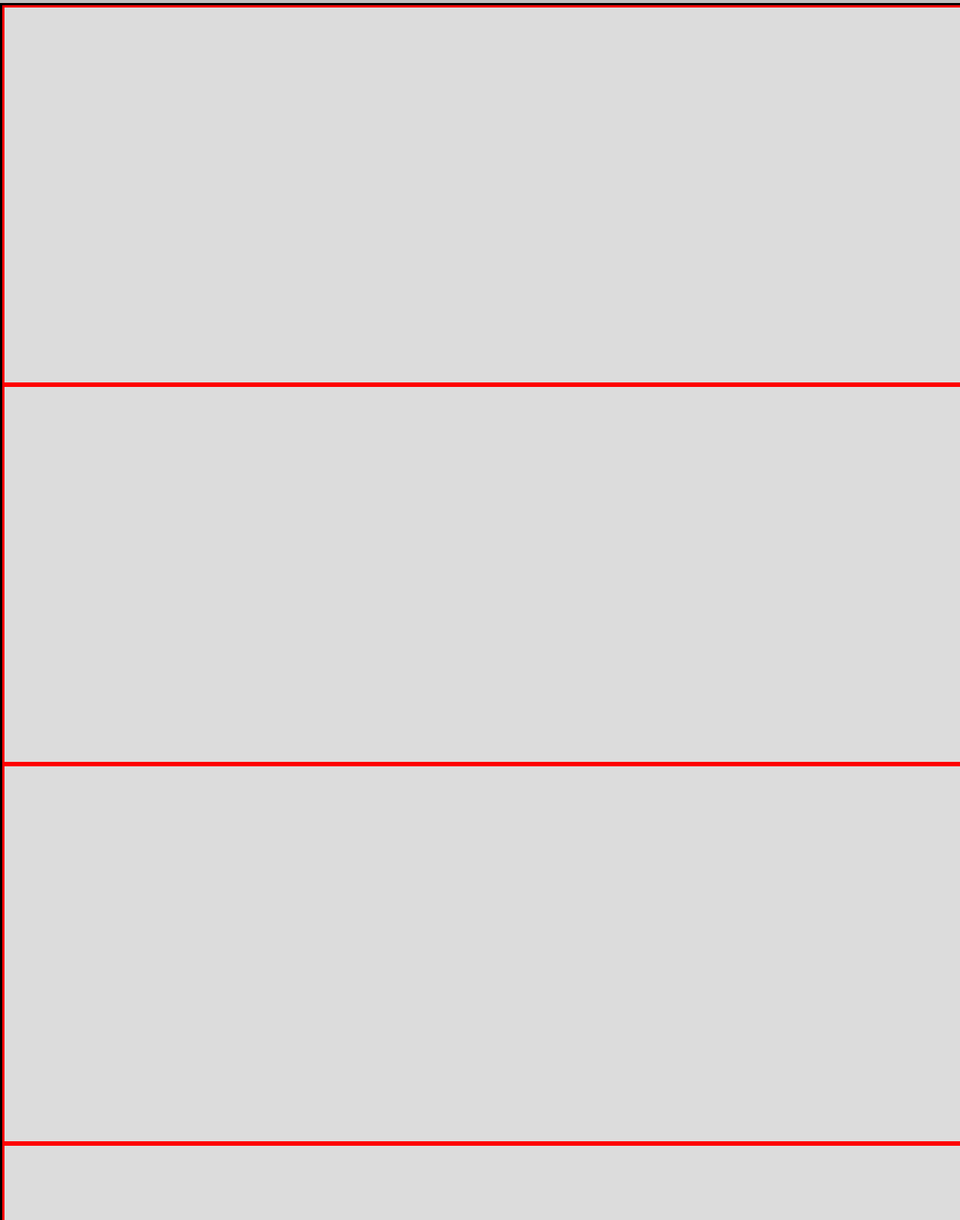
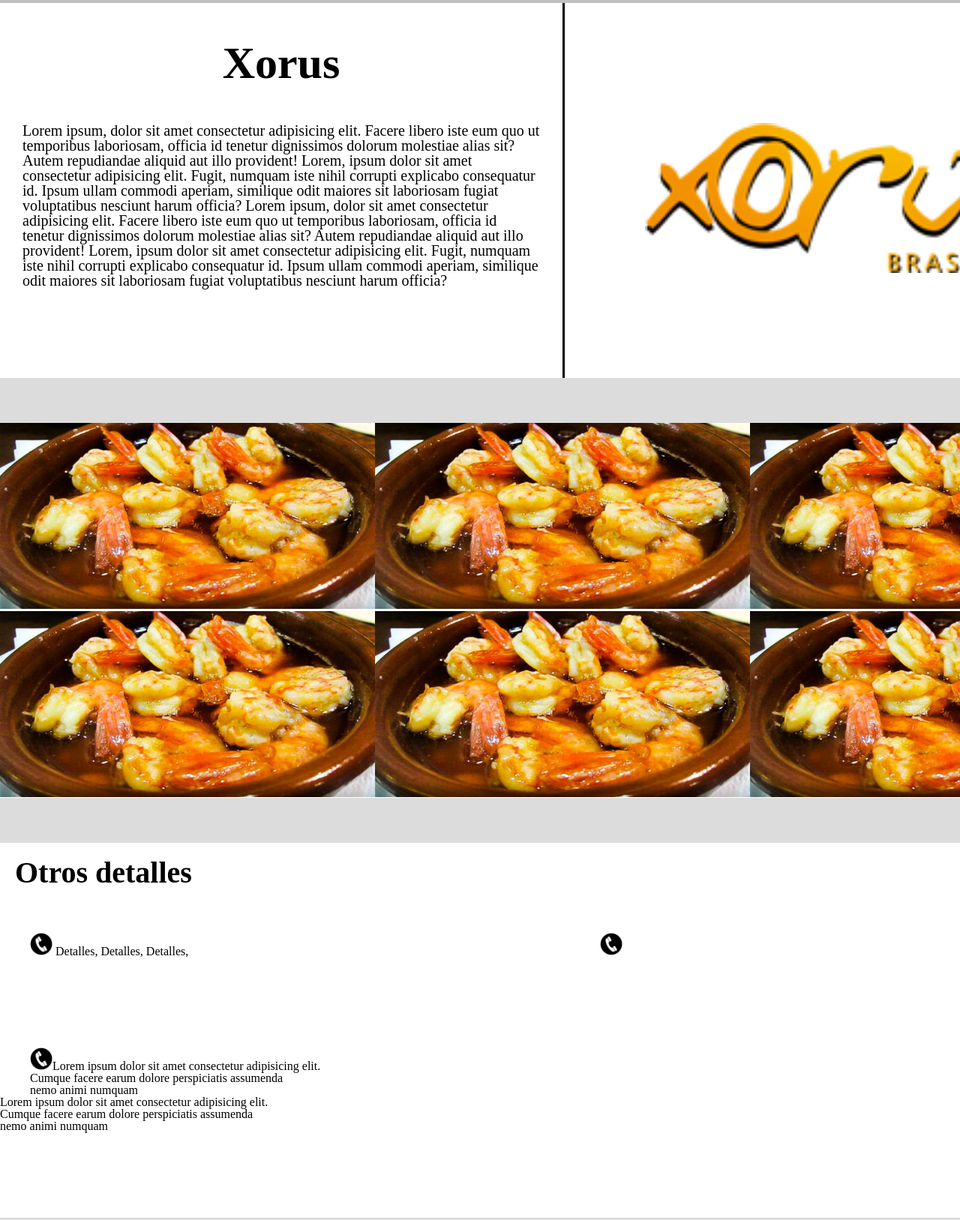
Before and after one commit to GisJVM/GmapsTaller, a plain HTML site: page xorus.html in a window 1280 px wide. Shown: the part 306-1933 px from the top of the page at 75% size. Drawn offline with Linux system fonts and the light colour scheme.

Commit message:
Actualizando proyecto

```diff
--- a/xorus.html
+++ b/xorus.html
@@ -175,7 +175,7 @@
             xxbackground: #0000ff;
             height: 2200px;
             width: 1500px;
-            border: solid black;
+            xxborder: solid black;
             top: -5px;
 
             margin: 0 auto;
@@ -240,30 +240,111 @@
         .titulos:hover {
             color: rgb(17, 143, 201);
         }
-        #bar-descripcion{
-            border: solid red;
+
+        #bar-descripcion {
+            xxborder: solid red;
             height: 500px;
             width: 100%;
+            background: white;
         }
-        #bar-fotos{
-            border: solid red;
+
+        #bar-fotos {
+            xxborder: solid red;
             height: 500px;
             width: 100%;
+            margin-top: 60px;
+            background: white;
+            position: relative;
         }
-        #bar-recomendaciones{
-            border: solid red;
+
+        #bar-recomendaciones {
+            xxborder: solid red;
             height: 500px;
             width: 100%;
+            margin-top: 60px;
+            background: white;
+            position: relative;
         }
-        #bar-mapa{
-            border: solid red;
+
+        #bar-mapa {
+            xxborder: solid red;
             height: 500px;
             width: 100%;
+            margin-top: 60px;
+            background: white;
         }
-        #bar-contacto{
-            border: solid red;
+
+        #bar-contacto {
+            xxborder: solid red;
             height: 500px;
             width: 100%;
+            margin-top: 60px;
+            background: white;
+        }
+
+        #paralelos1 {
+            width: 50%;
+            height: 500px;
+            float: left;
+            border-right: #000 solid;
+            position: absolute;
+        }
+
+        #paralelos2 {
+            float: left;
+            xxborder: blue solid;
+            position: absolute;
+            left: 760px;
+            height: 500px;
+            width: 49%;
+        }
+
+        #logo-art {
+            height: 200px;
+            margin: 160px 0 0 100px;
+        }
+
+        h2 {
+            font-size: 60px;
+            text-align: center;
+        }
+
+        #parrafo-descrip {
+            padding-left: 30px;
+            padding-right: 30px;
+            font-size: 20px;
+        }
+
+        .galeria-fotos {
+            height: 248.0px;
+            width: 500px
+        }
+
+        #image-recomendaciones1 {
+            height: 30px;
+            padding-top: 60px;
+
+        }
+
+        #image-recomendaciones2 {
+            height: 30px;
+            padding-top: 120px;
+
+        }
+
+        #image-recomendaciones3 {
+            height: 30px;
+            position: absolute;
+            top: 120px;
+            left: 800px;
+        }
+        h3{
+            font-size: 40px;
+            padding-top: 20px;
+            padding-left: 20px;
+        }
+        .parrafo-recomendaciones{
+            padding-left: 40px;
         }
     </style>
 </head>
@@ -298,11 +379,48 @@
         <div id="seccion">
             <div id="contenido">
 
-                <div id = "bar-descripcion"></div>
-                <div id = "bar-fotos"></div>
-                <div id = "bar-recomendaciones"></div>
-                <div id = "bar-mapa"></div>
-                <div id = "bar-contacto"></div>
+                <div id="bar-descripcion">
+                    <div id="paralelos1">
+                        <h2>Xorus</h2>
+                        <p id="parrafo-descrip">Lorem ipsum, dolor sit amet consectetur adipisicing elit. Facere libero
+                            iste eum quo ut temporibus laboriosam, officia id tenetur dignissimos dolorum molestiae
+                            alias sit? Autem repudiandae aliquid aut illo provident! Lorem, ipsum dolor sit amet
+                            consectetur adipisicing elit. Fugit, numquam iste nihil corrupti explicabo consequatur id.
+                            Ipsum ullam commodi aperiam, similique odit maiores sit laboriosam fugiat voluptatibus
+                            nesciunt harum officia? Lorem ipsum, dolor sit amet consectetur adipisicing elit. Facere
+                            libero iste eum quo ut temporibus laboriosam, officia id tenetur dignissimos dolorum
+                            molestiae alias sit? Autem repudiandae aliquid aut illo provident! Lorem, ipsum dolor sit
+                            amet consectetur adipisicing elit. Fugit, numquam iste nihil corrupti explicabo consequatur
+                            id. Ipsum ullam commodi aperiam, similique odit maiores sit laboriosam fugiat voluptatibus
+                            nesciunt harum officia?</p>
+                    </div>
+
+                    <div id="paralelos2">
+                        <p><img id="logo-art" src="image/logo-xorus.png" alt=""></p>
+                    </div>
+
+                </div>
+                <div id="bar-fotos">
+                    <p><img class="galeria-fotos" src="image/xorus9.jpg" alt=""><img class="galeria-fotos"
+                            src="image/xorus9.jpg" alt=""><img class="galeria-fotos" src="image/xorus9.jpg" alt="">
+                        <br><img class="galeria-fotos" src="image/xorus9.jpg" alt=""><img class="galeria-fotos"
+                            src="image/xorus9.jpg" alt=""><img class="galeria-fotos" src="image/xorus9.jpg" alt=""> </p>
+                </div>
+                <div id="mapAqui"></div>
+                <div id="bar-recomendaciones">
+                    <h3>Otros detalles</h3>
+                    <p class="parrafo-recomendaciones"><img id="image-recomendaciones1" src="image/ico-tel.png" alt=""> Detalles, Detalles, Detalles,
+                    </p>
+                    <p class="parrafo-recomendaciones"><img id="image-recomendaciones2" src="image/ico-tel.png" alt="">Lorem ipsum dolor sit amet
+                        consectetur adipisicing elit. <br>
+                        Cumque facere earum dolore perspiciatis assumenda <br>
+                        nemo animi numquam </p>
+                    <p><img id="image-recomendaciones3" src="image/ico-tel.png" alt="">Lorem ipsum dolor sit amet
+                        consectetur adipisicing elit. <br>
+                        Cumque facere earum dolore perspiciatis assumenda <br>
+                        nemo animi numquam </p>
+                </div>
+                <div id="bar-contacto"></div>
 
             </div>
 
```
Also changed, not shown: barescerca.html (+3 -0 lines), image/logo-xorus.png (added).
